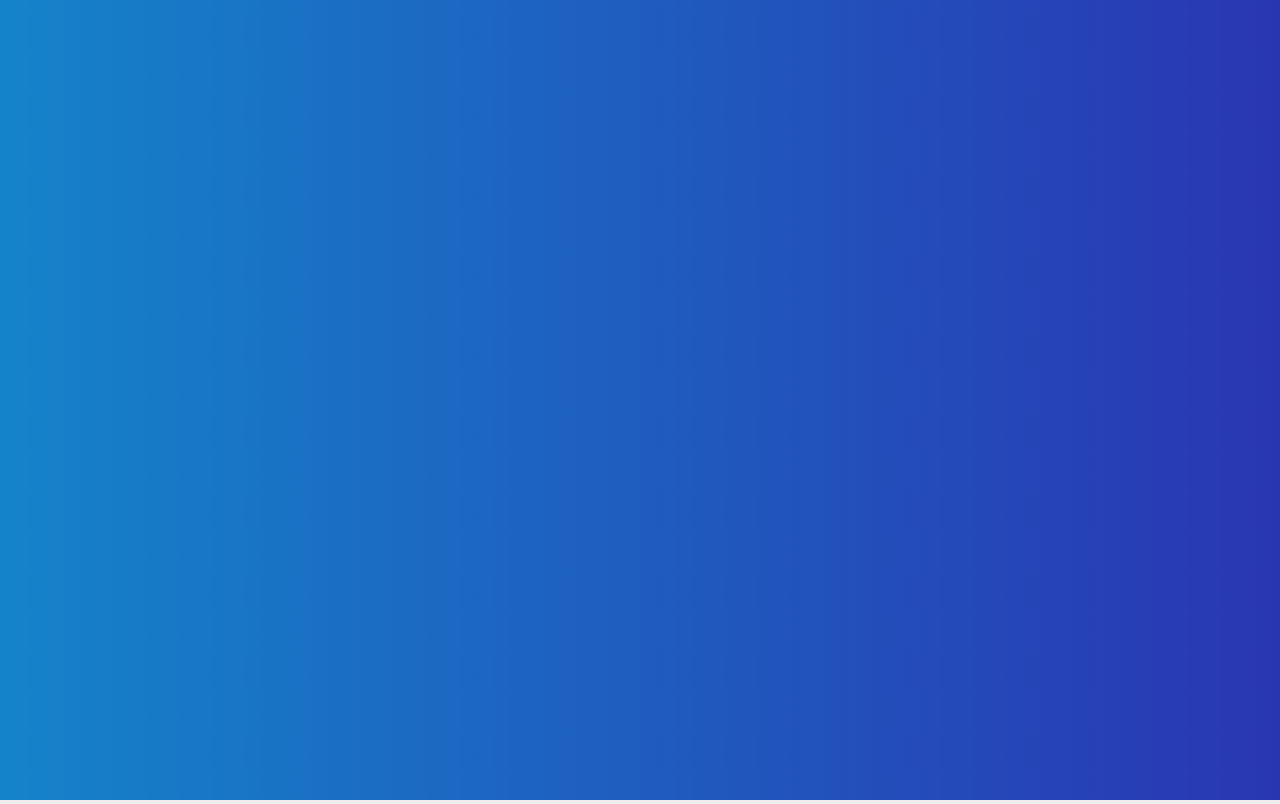
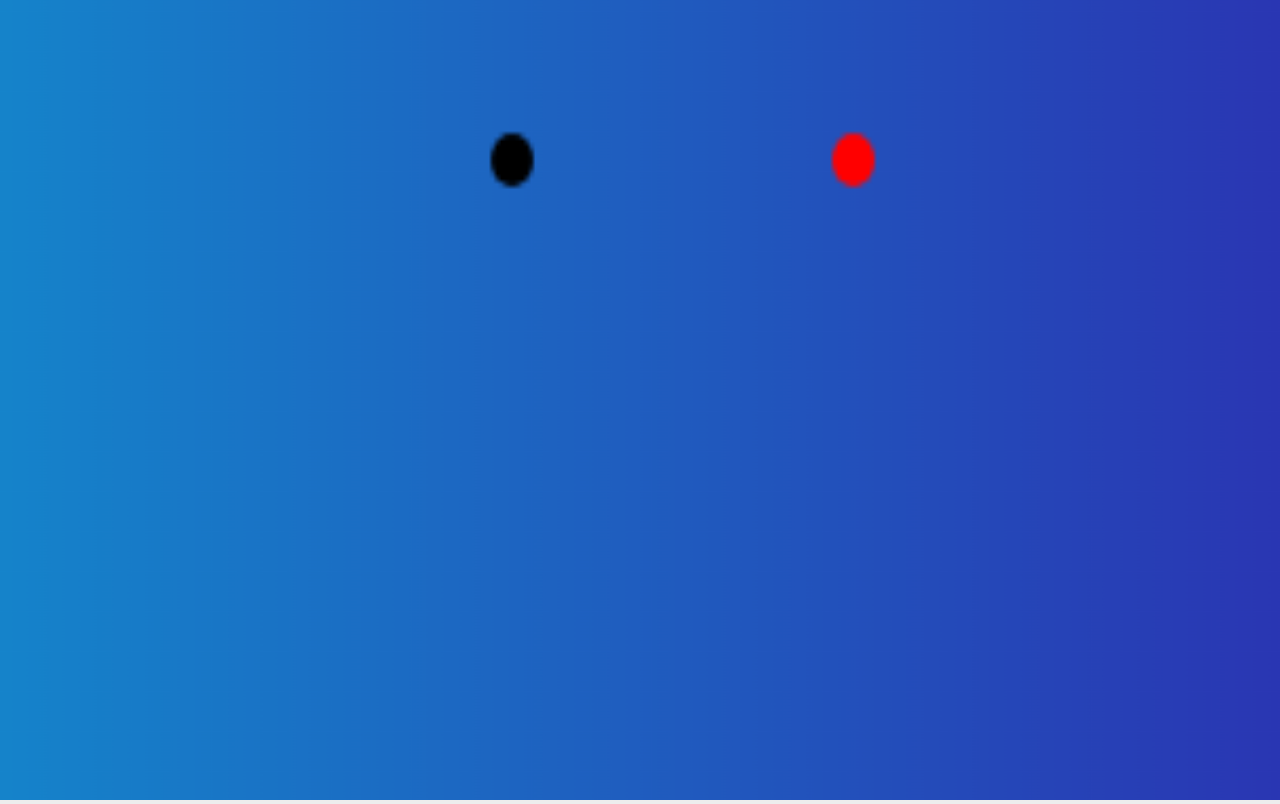
Before and after one commit to Erickgiber/basic-game, a website built with Vite: page index.html in a window 1280 px wide. Built offline with nearby package versions, Linux system fonts and the light colour scheme.

Commit message:
Creating escenes and utils

```diff
--- a/src/canvas/canvas.ts
+++ b/src/canvas/canvas.ts
@@ -1,51 +1,44 @@
+import { ballsRepository } from '../drawing/balls.repository'
+import { drawBall } from '../drawing/draw-ball'
+import { setConfig } from '../utils/set-config'
+import { setStyles } from '../utils/set-styles'
+import { TypeBallConfig } from './ball.types'
 import { TypeCanvasConfig } from './canvas.types'
 
 export class Escene {
   public canvas = document.createElement('canvas') as HTMLCanvasElement
   public context = this.canvas.getContext('2d') as CanvasRenderingContext2D
+  public ballsDrawed = new ballsRepository()
+
+  public drawBall(configBall: TypeBallConfig) {
+    const ctx = this.getContext()
+
+    drawBall(configBall, ctx, this.ballsDrawed)
+    this.ballsDrawed.drawed = this.ballsDrawed.drawed
+  }
 
   private getCanvas(): HTMLCanvasElement {
     return this.canvas
   }
 
-  /*
   private getContext(): CanvasRenderingContext2D {
     return this.context
   }
-  */
 
-  private setConfig(config: TypeCanvasConfig) {
-    const { id, width, height } = config
-    const canvas = this.getCanvas()
-
-    canvas.id = String(id)
-    canvas.style.height = height
-    canvas.style.width = width
-  }
-
-  private setStyles(config: TypeCanvasConfig) {
-    const { background, customStyles, width, height } = config
-    const canvas = this.getCanvas()
-
-    if (background) {
-      canvas.style.background = background
-    }
-
-    if (customStyles) {
-      canvas.style.cssText = `
-            width: ${width};
-            height: ${height};
-            background: ${background};
-            ${customStyles}
-        `
-    }
-  }
+  private onLoad = setTimeout(() => {
+    console.clear()
+    console.group('Balls information')
+    console.info('Balls Drawed: ')
+    console.log({ total: this.ballsDrawed.drawed.length })
+    console.table(this.ballsDrawed.drawed)
+    console.groupEnd()
+  }, 50)
 
   constructor(config: TypeCanvasConfig) {
-    this.setConfig(config)
-    this.setStyles(config)
+    const canvas = this.getCanvas()
+    setConfig(config, canvas)
+    setStyles(config, canvas)
 
-    console.clear()
-    console.log(this.getCanvas())
+    this.onLoad
   }
 }
--- /dev/null
+++ b/src/drawing/balls.repository.ts
@@ -0,0 +1,3 @@
+export class ballsRepository {
+  drawed: string[] = []
+}
--- /dev/null
+++ b/src/drawing/draw-ball.ts
@@ -0,0 +1,18 @@
+import { TypeBallConfig } from '../canvas/ball.types'
+import { ballsRepository } from './balls.repository'
+
+export function drawBall(
+  configBall: TypeBallConfig,
+  ctx: CanvasRenderingContext2D,
+  ballsRepo: ballsRepository
+) {
+  const { x, y, radius, fillStyle, startAngle, id } = configBall
+
+  ctx.beginPath()
+  ctx.arc(x, y, radius, 0, startAngle)
+  ctx.fillStyle = fillStyle
+  ctx.fill()
+  ctx.closePath()
+
+  ballsRepo.drawed.push(id)
+}
--- /dev/null
+++ b/src/escenes/MainEscene.ts
@@ -0,0 +1,33 @@
+import bgMain from '../../public/backgrounds/main.jpg'
+import { Escene } from '../canvas/canvas'
+
+export const MainCreate = new Escene({
+  width: `${window.innerWidth}px`,
+  height: `${window.innerHeight}px`,
+  id: 'Home',
+  background: `url(${bgMain})`,
+  customStyles: `
+      background-size: cover;
+      background-position: center;
+    `
+})
+
+MainCreate.drawBall({
+  x: MainCreate.canvas.width / 2.5,
+  y: 30,
+  radius: 5,
+  fillStyle: '#000000',
+  startAngle: Math.PI * 2,
+  id: 'dark-ball'
+})
+
+MainCreate.drawBall({
+  x: MainCreate.canvas.width / 1.5,
+  y: 30,
+  radius: 5,
+  fillStyle: 'red',
+  startAngle: Math.PI * 2,
+  id: 'dark-red'
+})
+
+export const MainEscene = MainCreate.canvas
--- a/src/main.ts
+++ b/src/main.ts
@@ -1,18 +1,6 @@
-import bgMain from '../public/backgrounds/main.jpg'
-import { Escene } from './canvas/canvas'
+import { MainEscene } from './escenes/MainEscene'
 import './style.scss'
 
 const app = document.querySelector<HTMLDivElement>('#app')!
 
-const home = new Escene({
-  width: '100%',
-  height: '100%',
-  id: 'Home',
-  background: `url(${bgMain})`,
-  customStyles: `
-    background-size: cover;
-    background-position: center;
-  `
-})
-
-app.appendChild(home.canvas)
+app.appendChild(MainEscene)
--- a/src/style.scss
+++ b/src/style.scss
@@ -6,13 +6,10 @@
 
 :root {
   background-color: #ededed;
-}
-
-#Home {
-  height: 350px;
+  overflow: hidden !important;
 }
 
 #app {
-  height: 100vh;
+  height: 100%;
   width: 100%;
 }
--- /dev/null
+++ b/src/utils/set-config.ts
@@ -0,0 +1,9 @@
+import { TypeCanvasConfig } from '../canvas/canvas.types'
+
+export function setConfig(config: TypeCanvasConfig, canvas: HTMLCanvasElement) {
+  const { id, width, height } = config
+
+  canvas.id = String(id)
+  canvas.style.height = height
+  canvas.style.width = width
+}
--- /dev/null
+++ b/src/utils/set-styles.ts
@@ -0,0 +1,21 @@
+import { TypeCanvasConfig } from '../canvas/canvas.types'
+
+export function setStyles(
+  config: TypeCanvasConfig,
+  canvas: HTMLCanvasElement
+): void {
+  const { background, customStyles, width, height } = config
+
+  if (background) {
+    canvas.style.background = background
+  }
+
+  if (customStyles) {
+    canvas.style.cssText = `
+            width: ${width};
+            height: ${height};
+            background: ${background};
+            ${customStyles}
+        `
+  }
+}
```
Also changed, not shown: src/canvas/ball.types.ts (added, +10 -0 lines).
